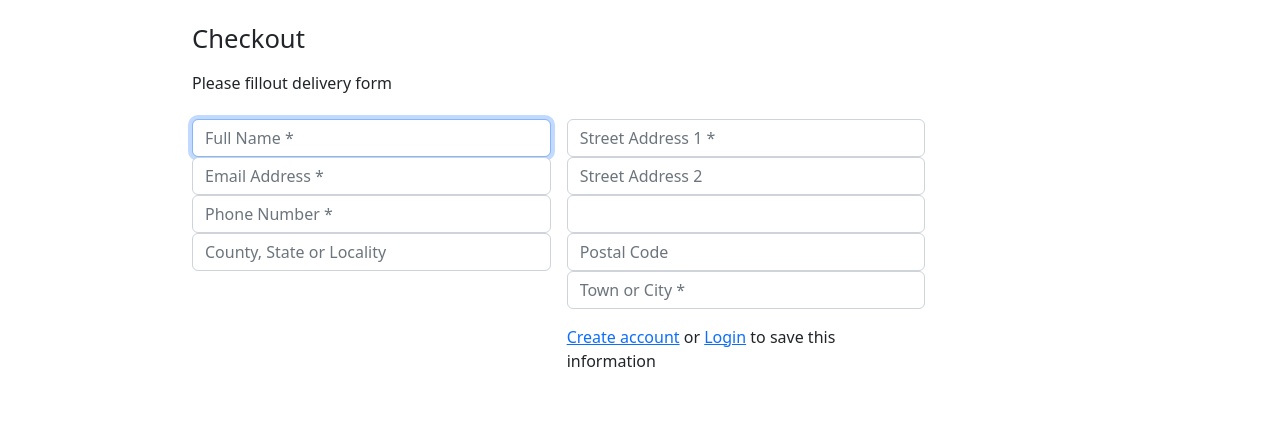
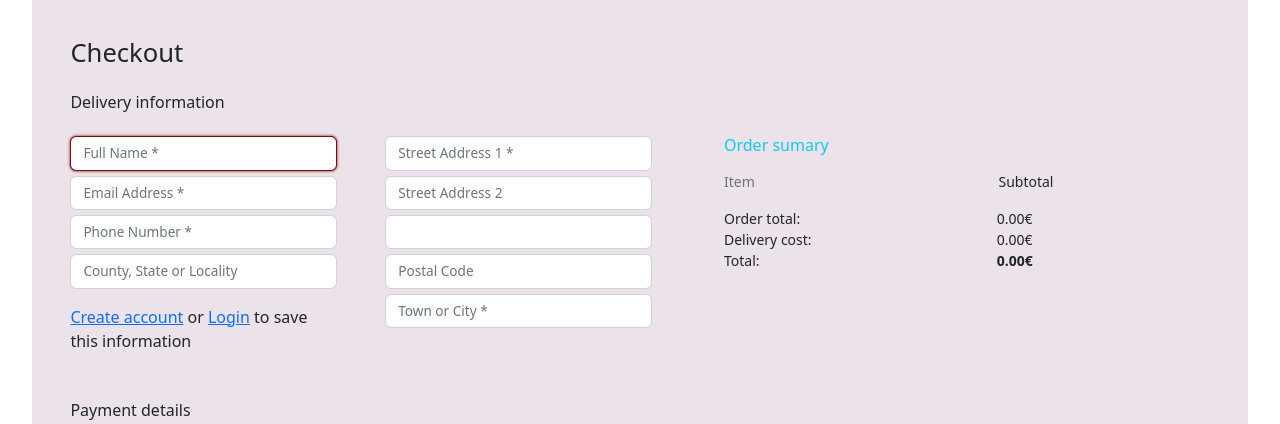
Before and after one commit to JavierBL89/Basty-Shops-Ecommerce-Code-Institute-Project, a Django app: template checkout/templates/checkout/checkout.html in a window 1280 px wide. Shown: the part 75-499 px from the top of the page. Run offline with Django 3.2, Linux system fonts and the light colour scheme; the template is opened without the code that fills it: values that come from a table or form of the project are taken from there, others are empty; some libraries are stand-ins or nearby versions; grey boxes are pictures that could not be loaded.

Commit message:
Added order summary to checkout page

```diff
--- a/checkout/static/checkout/css/checkout.css
+++ b/checkout/static/checkout/css/checkout.css
@@ -1,3 +1,40 @@
+
+.main-wraper .checkout-container{
+   background-color: rgb(235, 227, 233);
+   padding: 3%;
+   width: 95%;
+}
+   .main-wraper .checkout-container .form-control{
+      margin-bottom: 5px;
+      font-size: 0.850rem;
+
+   }
+
+   .main-wraper .checkout-container .form-control:focus{
+      border-color:  rgb(122, 13, 13);
+      box-shadow: 0 0 3px rgb(122, 13, 13) !important;
+   }
+   .main-wraper .checkout-container .form-control::placeholder{
+      font-size: 0.850rem;
+   }
+
+   .cnt-checkout{
+      background-color: rgb(102, 236, 149);
+      width: 100%;
+      color: rgb(122, 13, 13);
+   }
+   .cnt-checkout:hover{
+      background-color: rgb(122, 13, 13);
+      color: rgb(255, 255, 255);
+   }
+   .cnt-checkout:focus{
+      background-color: rgb(122, 13, 13);
+      color: rgb(255, 255, 255);
+   }
+
+   .product-img-bag-box img{
+      width: 100%;
+   }
 /******************************************************************** MOBILE SCREEN */
 @media only screen and (min-width: 320px) and (max-width: 600px) {
 
@@ -13,12 +50,14 @@
  @media only screen and (min-width:640px) and (max-width:950px) {
 
    .main-wraper .checkout-container{
-      padding-left: 15%;
+      padding-left: 3%;
    }
 
    .checkout-container h1{
       font-size: 1.4rem;
    }
+
+
 
 }
  /******************************************************************** DESKTOP SCREEN */
@@ -26,7 +65,7 @@
 
 
 .main-wraper .checkout-container{
-   padding-left: 15%;
+   padding-left: 3%;
 }
 
 .checkout-container h1{
--- a/checkout/templates/checkout/checkout.html
+++ b/checkout/templates/checkout/checkout.html
@@ -7,33 +7,25 @@
 {% endblock %}
 {% block content %}
 <div class="main_wraper">
-    <div class="container-fluid mt-4 mb-5 checkout-container" id="checkout-container">
+    <div class="container-fluid mt-6 mb-5 checkout-container" id="checkout-container">
         <div class="row d-flex">
             <div class="col-12">
                 <h1>Checkout</h1>
-                <p class="mt-3 mb-4">Please fillout delivery form</p>
+                <h6 class="mt-4 mb-4 ">Delivery information</h6>
             </div>
         </div>
+        <div class="checkout-form-container d-sm-block d-md-flex py-0">
 
-        <div class="row ">
-            <div class="checkout-form-container d-sm-block d-md-flex">
-                <div class="col-11 col-md-4 col-lg-4">
+        <div class="row">
+                <div class="col-11 col-md-4 col-lg-3">
                     <form action="{% url 'checkout' %}" method="POST" id="payment-form">
                         {% csrf_token %}
+
                         <fieldset class="">
                             {{ order_form.full_name | as_crispy_field }}
                             {{ order_form.email | as_crispy_field }}
                             {{ order_form.phone_number | as_crispy_field }}
                             {{ order_form.county | as_crispy_field }}
-                        </fieldset>
-                    </div>
-                    <div class="col-11 col-md-4 col-lg-4 ms-sm-0 ms-md-3">
-                        <fieldset class="">
-                            {{ order_form.street_address_1 | as_crispy_field }}
-                            {{ order_form.street_address_2 | as_crispy_field }}
-                            {{ order_form.country | as_crispy_field }}
-                            {{ order_form.post_code | as_crispy_field }}
-                            {{ order_form.town_or_city | as_crispy_field }}
                             <div class="mt-3">
                                 {% if user.is_authenticated %}
                                 <label for="id-save-info">Save this address to my profile</label>
@@ -45,13 +37,92 @@
                                     <a href="{% url 'account_login' %}">Login</a>
                                     to save this information
                                 </label>
+                        </fieldset>
+                </div>
+                <div class="col-11 col-md-4 col-lg-3 ms-sm-0 ms-md-4">
+                    <fieldset class="">
+                        {{ order_form.street_address_1 | as_crispy_field }}
+                        {{ order_form.street_address_2 | as_crispy_field }}
+                        {{ order_form.country | as_crispy_field }}
+                        {{ order_form.post_code | as_crispy_field }}
+                        {{ order_form.town_or_city | as_crispy_field }}
                         {% endif %}
+                    </fieldset>
                 </div>
+                <div class="col-11 col-md-4 col-lg-4 ms-sm-0 ms-md-5">
+                    <h6 class="text-info mb-3">Order sumary</h6>
+                    <div class="row">
+                        <div class="col-8">
+                            <p class="small text-muted">Item</p>
+                        </div>
+                        <div class="col-4 text-right">
+                            <p class="small ps-3">Subtotal</p>
+                        </div>
+                        {% for item in bag_items %}
+                        <div class="row d-flex">
+                            <div class="col-5 product-img-bag-box text-center">
+                                <a href="{% url 'product_detail' item.product.id %}">
+                                {% if item.product.cover_image %}
+                                <img class="w-90 h-100" src="{{ MEDIA_URL }}{{ item.product.cover_image }}" alt="{{ item.title }}">
+                                {% else %}
+                                <img class="w-90 h-100" src="{{ MEDIA_URL }}noimage.jpg" alt="{{ item.title }}">
+                                {% endif %}
+                                </a>
+                            </div>
+                            <div class="col-5">
+                                <p class="my-0 small"><strong>{{ item.product.name }}</strong></p>
+                                <p class="my-0 small"> Size: {{ item.size }}</p>
+                                <p class="my-0 small text-muted">Qty: {{ item.quantity}}</p>
+
+                            </div>
+                            <div class="col-2 d-flex">
+                                <p class="my-0 item-subtotal"> {{ item.product.price | calc_subtotal:item.quantity }}€</p>
+                            </div>
+                            <hr class="mt-4">
+                        </div>
+                        {% endfor %}
+                        <div class="row text-right">
+                            <div class="col-9">
+                                <p class="my-0 small">Order total:</p>
+                                <p class="my-0 small">Delivery cost:</p>
+                                <p class="my-0 small">Total:</p>
+                            </div>
+                            <div class="col-2">
+                                <p class="my-0 small">{{ total | floatformat:2 }}€</p>
+                                <p class="my-0 small">{{ delivery | floatformat:2 }}€</p>
+                                <p class="my-0 small"><strong>{{ grand_total | floatformat:2 }}€</strong></p>
+                            </div>
+                        </div>
+                </div>
+                </div>
+                <div class="row mt-5 d-flex-wrap-column">
+                    <div class="col-6">
+                        <h6>Payment details</h6>
+                        <fieldset>
+                            <!-- strip card element will be here -->
+                            <div class="div" id="card-element" ></div>
+
+                            <!-- cars errors will show here -->
+                            <div class="div text-danger" id="card-errors" ></div>
                         </fieldset>
+                        <p class="small text-danger my-0">
+                            <span class="icon">
+                                <i class="fas fa-exclamation-circle"></i>
+                            </span>
+                            <span> Your card will be charged <strong>{{ grand_total|floatformat:2 }}€</strong></span>
+                        </p>
+                        <div type="submit" class="btn btn-sm cnt-checkout mt-4 fw-bold">Complete order!</div>
+                    </div>
+                    <!-- <div class="col-6">
+                        <div type="submit" class="btn btn-sm cnt-checkout mt-4 fw-bold">Complete order!</div>
+                    </div> -->
+
+                </div>
+            </form>
 
                 </div>
 
-                    </form>
+                </div>
             </div>
             </div>
         </div>
```
Also changed, not shown: db.sqlite3. Lines whose indentation alone changed are shown as unchanged.
